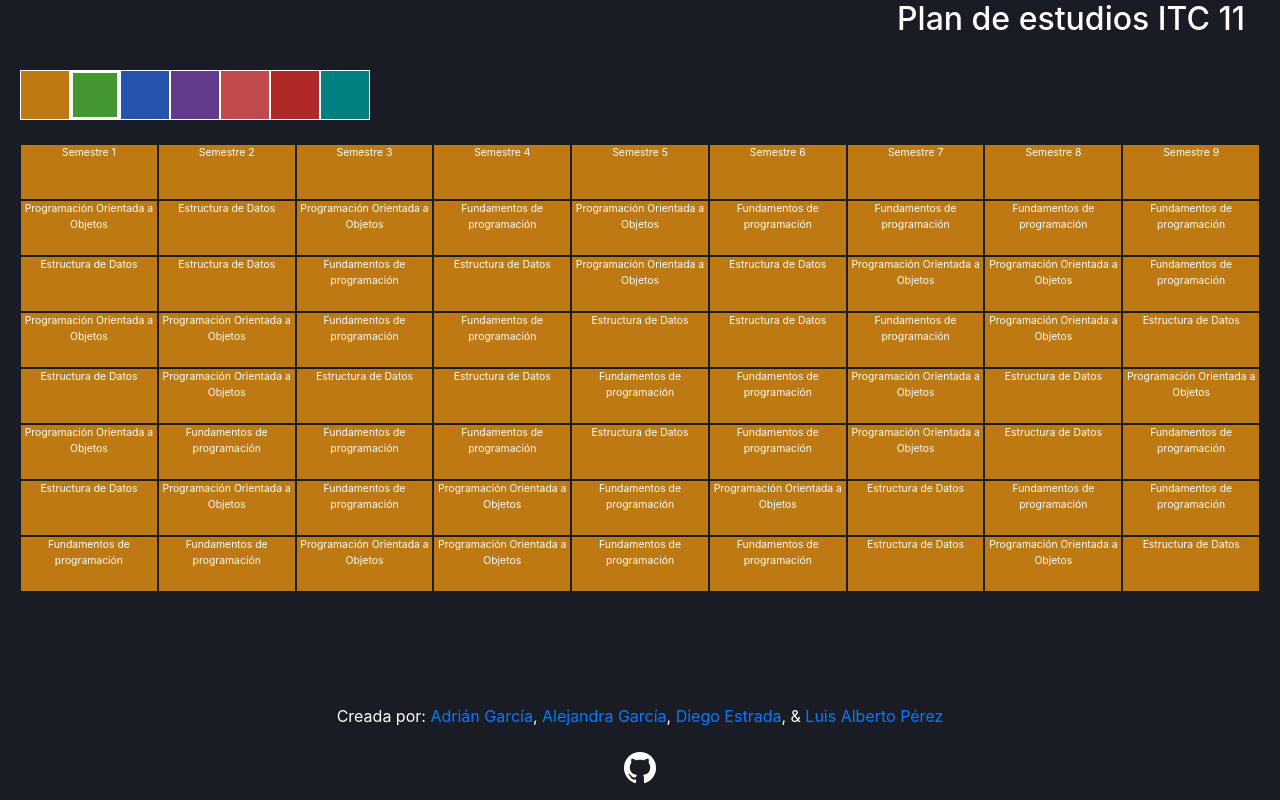
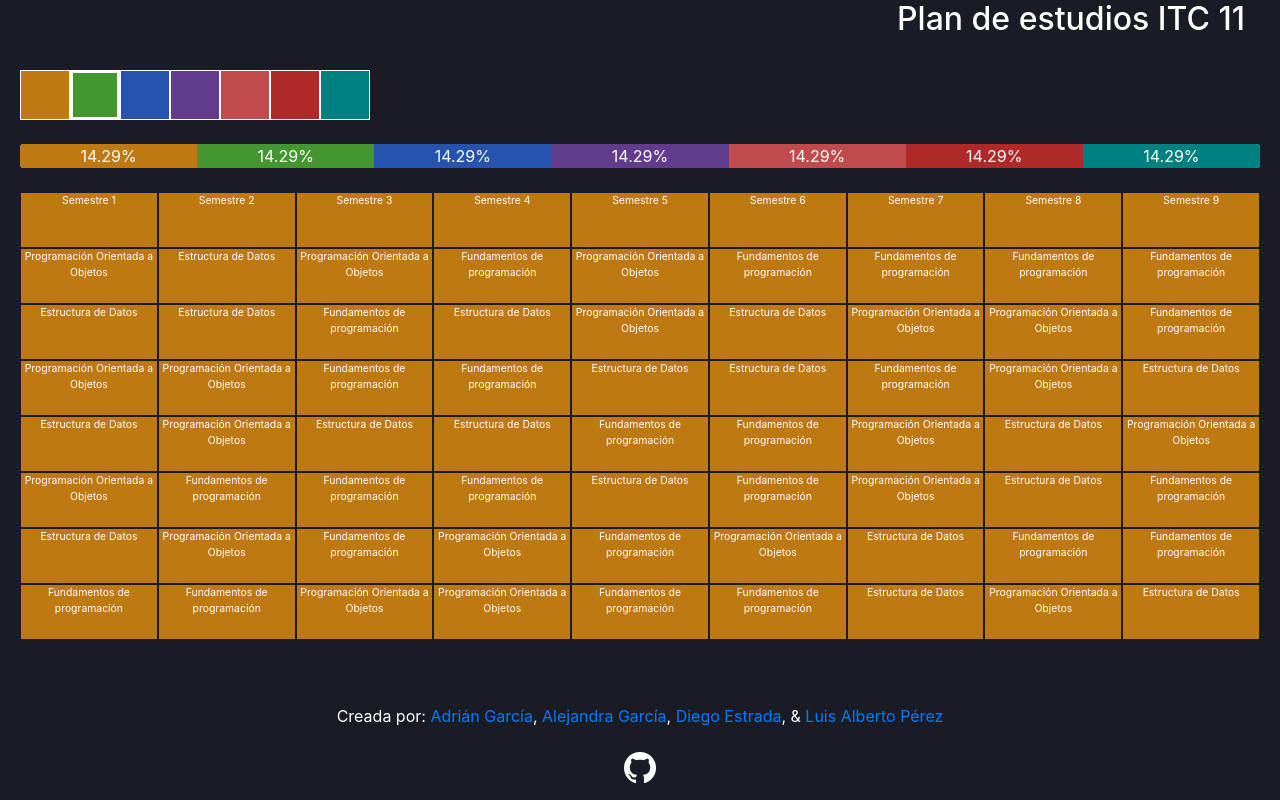
Before and after one commit to luispc111/PlanesDeEstudio, a React (Create React App) app: page /plan/itc_11 in a window 1280 px wide. Built offline with nearby package versions, Linux system fonts and the light colour scheme.

Commit message:
Estilo de barra de progreso listo

```diff
--- a/src/components/PlanDeEstudio/BarrasDeProgreso/BarrasDeProgreso.js
+++ b/src/components/PlanDeEstudio/BarrasDeProgreso/BarrasDeProgreso.js
@@ -1,9 +1,12 @@
 import React from 'react'
+import { ProgressBar } from 'react-bootstrap';
 
-export default function BarrasDeProgreso() {
+export default function BarrasDeProgreso({ listaColores }) {
   return (
-    <div>
-
-    </div>
+    <ProgressBar className="m-0 barra-progreso">
+      {listaColores.map((color, indice) => (
+        <ProgressBar className={`bg-${color}`} now={(100 / listaColores.length)} label={`${(100 / listaColores.length).toFixed(2)}%`} key={indice} />
+      ))}
+    </ProgressBar>
   )
 }
--- a/src/components/PlanDeEstudio/PlanDeEstudio.js
+++ b/src/components/PlanDeEstudio/PlanDeEstudio.js
@@ -74,11 +74,6 @@ export default function PlanDeEstudio() {
           </h2>
         </Col>
       </Row>
-      <Row>
-        <Col>
-          <BarrasDeProgreso />
-        </Col>
-      </Row>
       <Row className="colorBtns mt-4">
         {colores.map((color, indice) => (
           <BotonDeColor
@@ -88,6 +83,13 @@ export default function PlanDeEstudio() {
             colorSeleccionado={colorSeleccionado}
           />
         ))}
+      </Row>
+      <Row>
+        <Col className="m-0 p-0 mt-4">
+          <BarrasDeProgreso
+            listaColores={colores}
+          />
+        </Col>
       </Row>
       <Row className="mt-4">
         {planDeEstudios.materias.map((semestre, indice) => (
--- /dev/null
+++ b/src/sass/barra-progreso.scss
@@ -0,0 +1,4 @@
+.barra-progreso {
+  height: 3vh;
+  font-size: 1rem;
+}
--- a/src/sass/index.scss
+++ b/src/sass/index.scss
@@ -1,5 +1,6 @@
 @import './variables';
-@import './plan_de_estudio.scss';
+@import './plan-de-estudio.scss';
+@import './barra-progreso.scss';
 @import './shared.scss';
 
 * {
--- a/src/sass/plan_de_estudio.scss
+++ b/src/sass/plan-de-estudio.scss
@@ -84,17 +84,6 @@
   }
 }
 
-.progressBar {
-  width: 0%;
-  height: 30px;
-  /*background-color: #4CAF50;*/
-  background-color: #439630;
-  text-align: center;
-  /*To center it horizontally (if you want) */
-  line-height: 30px; /* To center it vertically */
-  color: white;
-}
-
 .materia {
   border: solid 1px #191C25;
   width: 100%;
```
